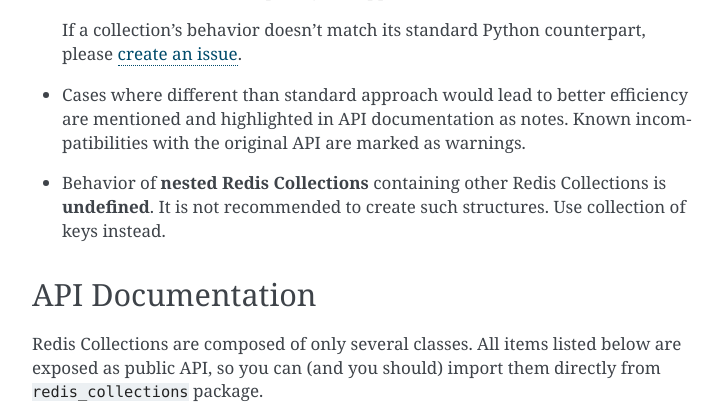
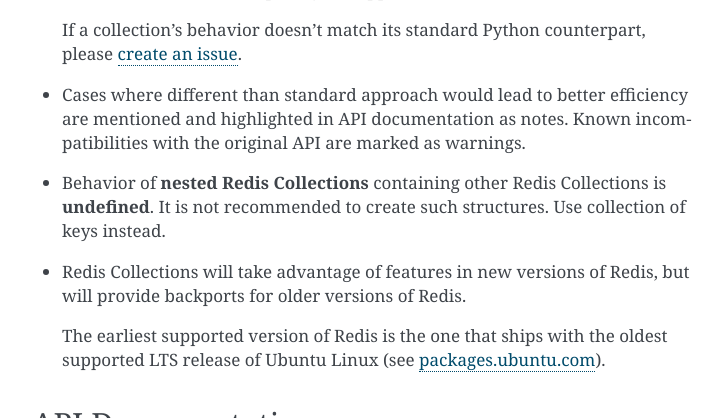
Before and after one commit to redis-collections/redis-collections, a Sphinx documentation site: the page built from docs/index.rst, in a window 1280 px wide and 900 px high, scrolled down 4608 px, cut to the strip 0-418 px from the top of the window. Shown: the whole strip, without its empty margins (388-1111 px from the left). Built offline with Sphinx 7.4.7, drawn with Linux system fonts in a browser that asks for light colours.

Commit message:
Note on Redis version support

```diff
--- a/docs/index.rst
+++ b/docs/index.rst
@@ -185,6 +185,11 @@ Philosophy
 *   Behavior of **nested Redis Collections** containing other Redis Collections is **undefined**.
     It is not recommended to create such structures. Use collection of keys instead.
 
+*   Redis Collections will take advantage of features in new versions of Redis, but will provide backports for older versions of Redis.
+
+    The earliest supported version of Redis is the one that ships with the oldest supported LTS release of Ubuntu Linux
+    (see `packages.ubuntu.com <http://packages.ubuntu.com/redis-server>`_).
+
 API Documentation
 -----------------
 
```
